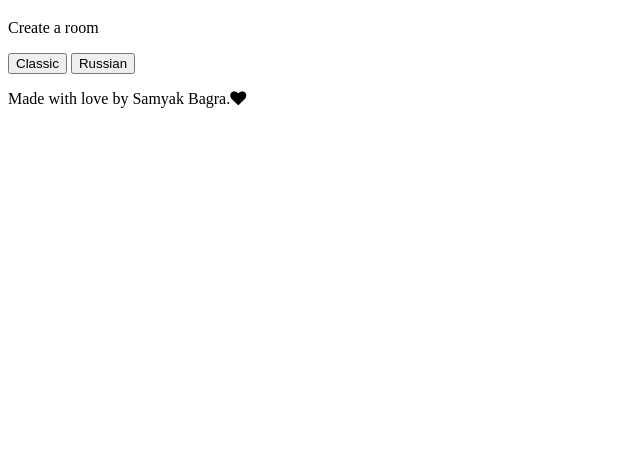
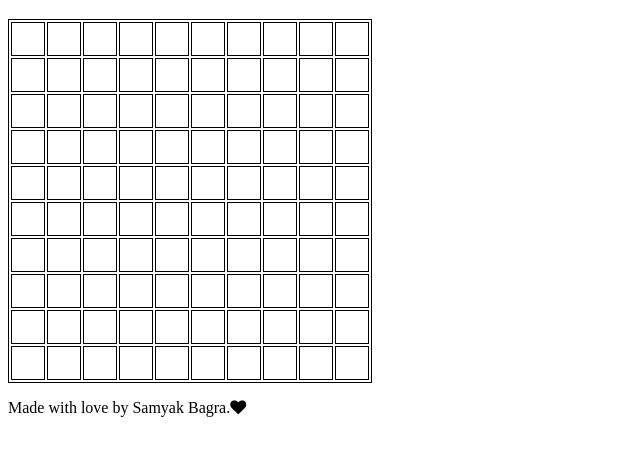
Before and after one commit to wh01Samyak/Battleship, a plain HTML site: page html/battlefeild.html in a window 1280 px wide. Shown: the part 61-516 px from the top of the page, without its empty margins (0-640 px from the left). Drawn offline with nearby package versions, Linux system fonts and the light colour scheme.

Commit message:
add battle feild

```diff
--- /dev/null
+++ b/css/style.css
@@ -0,0 +1,8 @@
+table, tr, td {
+	border: 1px solid black;
+}
+
+tr, td {
+	width: 30px;
+	height: 30px;
+}
--- a/html/battlefeild.html
+++ b/html/battlefeild.html
@@ -3,16 +3,31 @@
 <head>
 	<title>Battleship</title>
 	<link rel="battleship icon" href="../assets/favicon.ico" type="image/x-icon">
+	<link rel="stylesheet" type="text/css" href="../css/style.css">
 	<link rel="stylesheet" href="https://cdnjs.cloudflare.com/ajax/libs/font-awesome/4.7.0/css/font-awesome.min.css">
+	<script src="http://code.jquery.com/jquery-1.11.3.min.js"></script>
+	<script src="../js/battlefeild.js"></script>
+	<script type="text/javascript">
+            window.onload = function() {
+                var table = document.getElementById("feild");
+                for( var i = 0; i < 10; i++ ){
+                    var row = document.createElement("tr");
+                    for( var j = 0; j < 10; j++ ){
+                        var col = document.createElement("td");
+                        col.innerHTML = '';
+                        row.appendChild(col);
+                    }
+                    table.appendChild(row);
+                }
+            };
+        </script>
 </head>
 <body>
 	<div class="header">
 		<h1>Battleship</h1>
 	</div>
 	<div class="content">
-		<p>Create a room</p>
-		<button type="button">Classic</button>
-		<button type="button">Russian</button>
+		<table id="feild"></table>
 	</div>
 	<div class="footer">
 		<p>Made with love by Samyak Bagra.<i class="fa fa-heart"></i></p>
--- /dev/null
+++ b/js/battlefeild.js
@@ -0,0 +1,7 @@
+$(document).ready(function(){
+	$('#feild').click( function(){
+		$('#feild').find('td').click( function(){
+			console.log('You clicked row '+ ($(this).closest('tr').index() +1) +' and column '+($(this).index()+1) );
+		});
+	});
+});
```
Also changed, not shown: html/index.html (+3 -1 lines).
